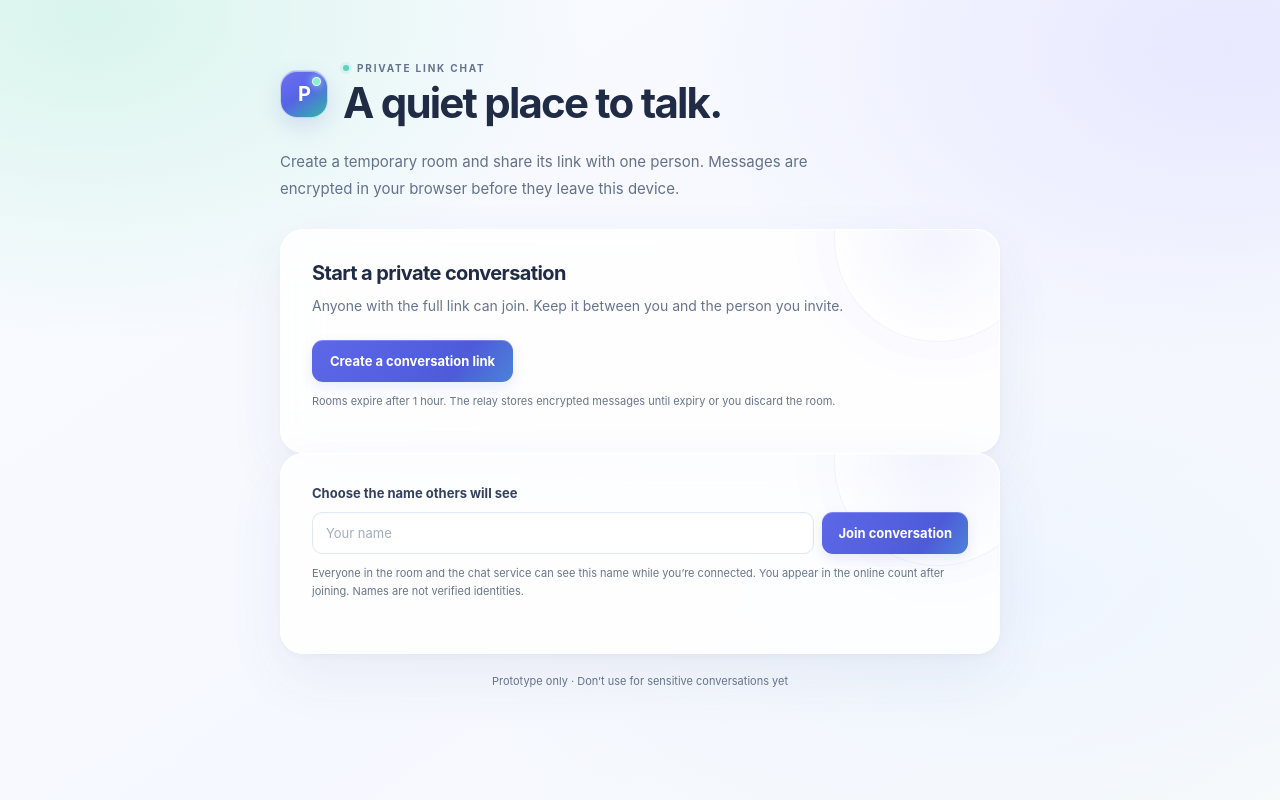
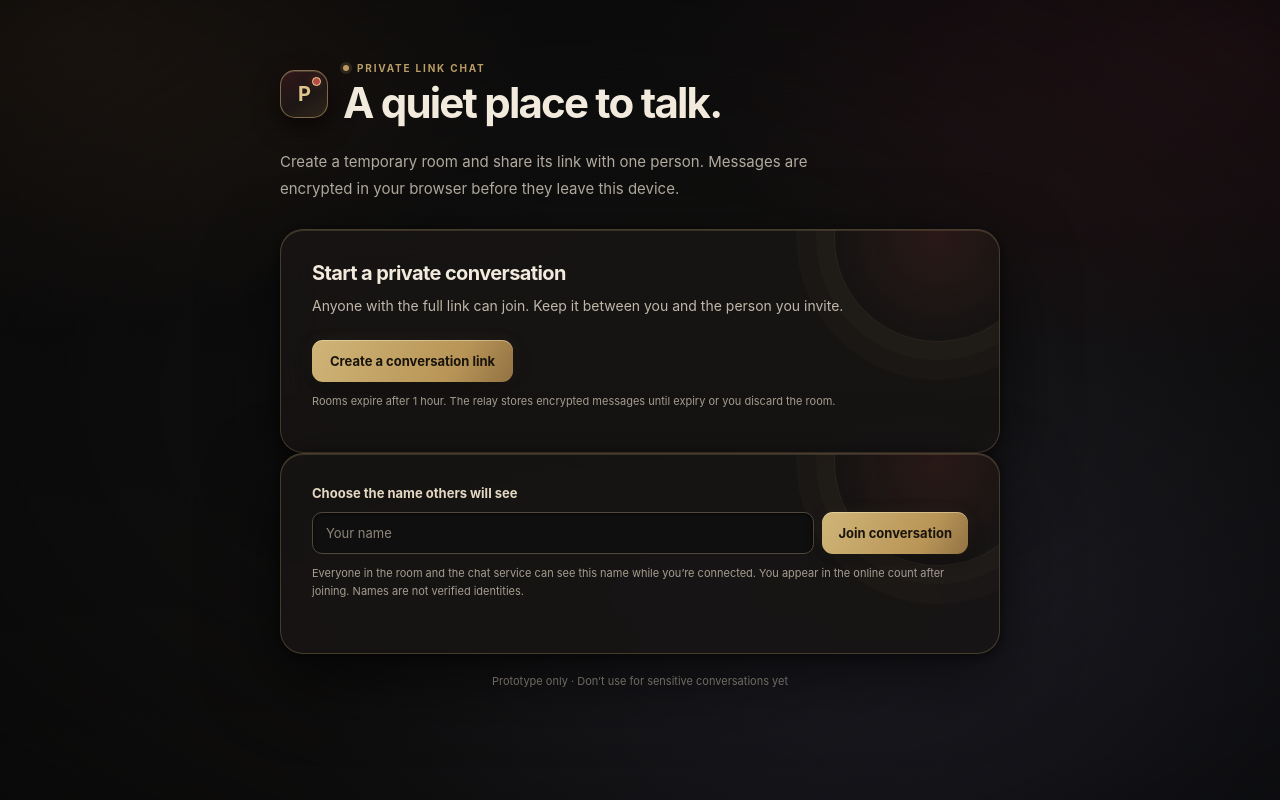
Before and after one commit to Aanif01/chatbot, a website: page web/index.html in a window 1280 px wide. Both pictures are taken after a click on the button "Create a conversation link". Drawn offline with Linux system fonts and the light colour scheme; no server answers.

Commit message:
Apply noir-inspired frontend theme

```diff
--- a/web/style.css
+++ b/web/style.css
@@ -1,18 +1,18 @@
 :root {
-  color-scheme: light;
+  color-scheme: dark;
   font-family: "Avenir Next", Inter, ui-sans-serif, system-ui, -apple-system, BlinkMacSystemFont, "Segoe UI", sans-serif;
   font-synthesis: none;
   text-rendering: optimizeLegibility;
   font-optical-sizing: auto;
-  --ink: #202b45;
-  --muted: #66748d;
-  --quiet: #68758c;
-  --accent: #545fe3;
-  --accent-deep: #404bc4;
-  --mint: #5ed0bd;
-  --line: #e4eaf4;
-  --surface: #ffffffd9;
-  --soft: #f4f7fc;
+  --ink: #f1eadd;
+  --muted: #c0b7a9;
+  --quiet: #a69d90;
+  --accent: #c7a66c;
+  --accent-deep: #94703f;
+  --mint: #bb9b62;
+  --line: #403830;
+  --surface: #171514ed;
+  --soft: #211e1b;
 }
 
 * { box-sizing: border-box; }
@@ -21,23 +21,25 @@ body {
   isolation: isolate;
   min-height: 100vh;
   margin: 0;
+  color: var(--ink);
   background:
-    radial-gradient(ellipse at 7% 2%, #d9f5ed 0, transparent 31rem),
-    radial-gradient(ellipse at 96% 6%, #e8e8ff 0, transparent 34rem),
-    radial-gradient(ellipse at 80% 74%, #eff5ff 0, transparent 36rem),
-    linear-gradient(145deg, #f9fbff, #f6f8ff 58%, #f7fbfa);
+    radial-gradient(ellipse at 5% 4%, #3b2a1b91 0, transparent 29rem),
+    radial-gradient(ellipse at 96% 5%, #3b172099 0, transparent 34rem),
+    radial-gradient(ellipse at 72% 83%, #202028 0, transparent 38rem),
+    linear-gradient(145deg, #0b0b0c, #11100f 55%, #101114);
 }
 body::before {
   position: fixed;
   z-index: -1;
   inset: 0;
-  background-image: radial-gradient(#aeb9d7 0.65px, transparent 0.65px);
-  background-size: 22px 22px;
-  opacity: .14;
+  background-image: repeating-linear-gradient(0deg, #ffffff08 0, #ffffff08 1px, transparent 1px, transparent 4px);
+  background-size: 100% 4px;
+  opacity: .22;
   pointer-events: none;
   content: "";
-  mask-image: linear-gradient(to bottom, #000 0%, transparent 82%);
+  mask-image: linear-gradient(to bottom, #000 0%, transparent 78%);
 }
+body::after { position: fixed; z-index: -1; inset: 0; background: radial-gradient(ellipse at center, transparent 36%, #0505068a 100%); pointer-events: none; content: ""; }
 .shell { width: min(720px, calc(100% - 36px)); margin: 0 auto; padding: 62px 0 36px; }
 header { display: flex; align-items: center; gap: 15px; }
 .mark {
@@ -47,14 +49,14 @@ header { display: flex; align-items: center; gap: 15px; }
   width: 48px;
   height: 48px;
   flex: 0 0 48px;
-  border: 1px solid #ffffffa8;
-  border-radius: 17px;
-  background: linear-gradient(145deg, #6c70f1 0%, #5664e6 48%, #31b8a6 100%);
-  color: white;
+  border: 1px solid #d0b77d85;
+  border-radius: 15px;
+  background: linear-gradient(145deg, #321619 0%, #1c1715 55%, #302519 100%);
+  color: #dfc58e;
   font-size: 20px;
   font-weight: 750;
   letter-spacing: -1px;
-  box-shadow: 0 9px 22px #5968d52b, inset 0 1px #ffffff80;
+  box-shadow: 0 9px 24px #0009, 0 0 24px #7f26231a, inset 0 1px #d9c18c38;
 }
 .mark::after {
   position: absolute;
@@ -62,10 +64,10 @@ header { display: flex; align-items: center; gap: 15px; }
   right: 6px;
   width: 7px;
   height: 7px;
-  border: 1px solid #ffffffc7;
+  border: 1px solid #ead29b;
   border-radius: 50%;
-  background: #87f0d8;
-  box-shadow: 0 0 9px #b7ffed;
+  background: #b44c43;
+  box-shadow: 0 0 9px #b44c4370;
   content: "";
 }
 h1, h2, p { margin-top: 0; }
@@ -74,22 +76,22 @@ h1, h2, p { margin-top: 0; }
   align-items: center;
   gap: 8px;
   margin: 0 0 5px;
-  color: #64728e;
+  color: #b99d67;
   font-size: 10px;
   font-weight: 750;
   letter-spacing: 1.8px;
 }
-.eyebrow::before { width: 6px; height: 6px; border-radius: 50%; background: var(--mint); box-shadow: 0 0 0 3px #5ed0bd24; content: ""; }
+.eyebrow::before { width: 6px; height: 6px; border-radius: 50%; background: var(--mint); box-shadow: 0 0 0 3px #bb9b622b; content: ""; }
 h1 { margin: 0; color: var(--ink); font-size: clamp(29px, 5.5vw, 42px); font-weight: 720; letter-spacing: -1.8px; line-height: 1.12; }
-.intro { max-width: 600px; margin: 22px 0 27px; color: #63718b; font-size: 15px; line-height: 1.8; }
+.intro { max-width: 600px; margin: 22px 0 27px; color: #b1aa9e; font-size: 15px; line-height: 1.8; }
 .card {
   position: relative;
   overflow: hidden;
   padding: 31px;
-  border: 1px solid #ffffff;
+  border: 1px solid #66563f9c;
   border-radius: 23px;
   background: var(--surface);
-  box-shadow: 0 22px 58px #34497612, 0 3px 10px #33466c09, inset 0 1px #ffffff;
+  box-shadow: 0 26px 72px #0009, 0 2px 12px #0008, inset 0 1px #d4bb8230;
   backdrop-filter: blur(18px);
   animation: card-in .42s cubic-bezier(.2,.8,.2,1) both;
 }
@@ -99,10 +101,10 @@ h1 { margin: 0; color: var(--ink); font-size: clamp(29px, 5.5vw, 42px); font-wei
   right: -42px;
   width: 205px;
   height: 205px;
-  border: 1px solid #848cf31a;
+  border: 1px solid #c7a66c1c;
   border-radius: 50%;
-  background: radial-gradient(circle, #bfc4ff2b 0%, #bfc4ff00 69%);
-  box-shadow: 0 0 0 18px #bfc4ff08, 0 0 0 38px #bfc4ff05;
+  background: radial-gradient(circle, #a23b3024 0%, #a23b3000 69%);
+  box-shadow: 0 0 0 18px #c7a66c08, 0 0 0 38px #c7a66c05;
   pointer-events: none;
   content: "";
 }
@@ -112,78 +114,78 @@ h1 { margin: 0; color: var(--ink); font-size: clamp(29px, 5.5vw, 42px); font-wei
 button {
   border: 0;
   border-radius: 11px;
-  background: linear-gradient(125deg, #5d68e9, #4e5bd9 72%, #4c83d8);
-  color: white;
+  background: linear-gradient(120deg, #d0b578, #b89557 70%, #937243);
+  color: #19140d;
   font: inherit;
   font-size: 13px;
   font-weight: 680;
   padding: 11px 16px;
   cursor: pointer;
-  box-shadow: 0 5px 13px #4e5fda20, inset 0 1px #ffffff38;
+  box-shadow: 0 5px 16px #0006, 0 0 14px #c8a36518, inset 0 1px #fff5d066;
   transition: transform .18s ease, box-shadow .18s ease, filter .18s ease;
 }
-button:hover { transform: translateY(-1px); filter: saturate(1.08); box-shadow: 0 8px 18px #4e5fda2d, inset 0 1px #ffffff38; }
+button:hover { transform: translateY(-1px); filter: brightness(1.08); box-shadow: 0 8px 20px #0008, 0 0 18px #c8a36530, inset 0 1px #fff5d088; }
 button:active { transform: translateY(0) scale(.985); }
-button:focus-visible, input:focus-visible, textarea:focus-visible { outline: 3px solid #8794f178; outline-offset: 2px; }
+button:focus-visible, input:focus-visible, textarea:focus-visible { outline: 3px solid #c7a66c99; outline-offset: 2px; }
 button:disabled { opacity: .62; cursor: wait; }
 #create { margin: 8px 0 11px; padding: 13px 18px; }
 .fine { color: var(--quiet) !important; font-size: 11px !important; line-height: 1.6 !important; }
 .hidden { display: none !important; }
 .identity { display: grid; gap: 11px; }
 .identity-actions { display: flex; justify-content: flex-end; }
-.identity label { color: #35415d; font-size: 13px; font-weight: 700; }
+.identity label { color: #e4d8c2; font-size: 13px; font-weight: 700; }
 .identity input {
   flex: 1;
   min-width: 0;
   padding: 12px 13px;
-  border: 1px solid #e0e6f2;
+  border: 1px solid #51483d;
   border-radius: 10px;
-  background: #ffffffc9;
+  background: #100f0fee;
   color: var(--ink);
   font: inherit;
   font-size: 13px;
-  box-shadow: inset 0 1px 2px #26345808;
+  box-shadow: inset 0 1px 3px #0009;
 }
-.identity input::placeholder { color: #a3aec1; }
-.participant-count { padding: 4px 9px; border: 1px solid #dcf1ec; border-radius: 999px; background: #e9f8f4; color: #397f72; font-size: 10px; font-weight: 700; letter-spacing: 0; white-space: nowrap; }
-.room-head { display: flex; align-items: center; justify-content: space-between; gap: 14px; margin: -31px -31px 0; padding: 23px 30px 19px; border-bottom: 1px solid #edf0f8; background: linear-gradient(112deg, #fcfdffed, #f2f5ffdd 68%, #f0fbf8e0); }
+.identity input::placeholder { color: #8e8578; }
+.participant-count { padding: 4px 9px; border: 1px solid #65553b; border-radius: 999px; background: #2a241b; color: #d3b875; font-size: 10px; font-weight: 700; letter-spacing: 0; white-space: nowrap; }
+.room-head { display: flex; align-items: center; justify-content: space-between; gap: 14px; margin: -31px -31px 0; padding: 23px 30px 19px; border-bottom: 1px solid #3b332a; background: linear-gradient(112deg, #211a18ed, #171515ee 68%, #211c17e8); }
 .room-head > div { min-width: 0; }
 .room-actions { display: flex; flex: 0 0 auto; gap: 7px; }
-.discard-confirm { display: flex; align-items: center; justify-content: space-between; gap: 14px; padding: 14px 0; border-bottom: 1px solid #edf0f8; }
-.discard-confirm p { margin: 0; color: #865d65; font-size: 12px; line-height: 1.5; }
+.discard-confirm { display: flex; align-items: center; justify-content: space-between; gap: 14px; padding: 14px 0; border-bottom: 1px solid #3b332a; }
+.discard-confirm p { margin: 0; color: #d19a91; font-size: 12px; line-height: 1.5; }
 .discard-confirm > div { display: flex; flex: 0 0 auto; gap: 7px; }
-.danger-action { background: linear-gradient(120deg, #df677b, #c94d67); box-shadow: 0 5px 13px #c94d6720; }
-.danger-action:hover { box-shadow: 0 8px 18px #c94d672b; }
+.danger-action { background: linear-gradient(120deg, #8f3037, #682026); color: #fff2e7; box-shadow: 0 5px 14px #0008, inset 0 1px #f4c6a638; }
+.danger-action:hover { box-shadow: 0 8px 18px #0009, 0 0 16px #8c242c40; }
 .room-head h2 { display: flex; align-items: center; gap: 9px; margin: 0 0 5px; font-size: 17px; }
-.room-head h2::before { width: 8px; height: 8px; border-radius: 50%; background: #55c5ad; box-shadow: 0 0 0 4px #55c5ad20, 0 0 12px #55c5ad55; content: ""; }
+.room-head h2::before { width: 8px; height: 8px; border-radius: 50%; background: #c8a86f; box-shadow: 0 0 0 4px #c8a86f20, 0 0 12px #c8a86f55; content: ""; }
 .room-head .fine { margin: 0; }
-.quiet { flex: 0 0 auto; border: 1px solid #e4e8f2; background: #ffffffc9; color: #67728c; padding: 9px 12px; box-shadow: 0 2px 5px #34497608; }
-.quiet:hover { border-color: #d9dff0; background: #fff; color: #4653b9; box-shadow: 0 5px 12px #34497612; }
-.quiet.danger:hover { border-color: #f0d7dd; color: #b84e61; }
-.share { margin: 18px 0; padding: 16px; border: 1px solid #e3eaf5; border-radius: 14px; background: linear-gradient(135deg, #f9fbff, #f4f8ff 58%, #f2fbf8); }
-.share label { display: block; margin-bottom: 8px; color: #43506e; font-size: 12px; font-weight: 700; }
+.quiet { flex: 0 0 auto; border: 1px solid #51463a; background: #191716; color: #d3c5ae; padding: 9px 12px; box-shadow: 0 2px 6px #0008; }
+.quiet:hover { border-color: #9b7e4d; background: #24201b; color: #ecd39b; box-shadow: 0 5px 14px #0009; }
+.quiet.danger:hover { border-color: #8b4241; color: #e1a29a; }
+.share { margin: 18px 0; padding: 16px; border: 1px solid #493f34; border-radius: 14px; background: linear-gradient(135deg, #1b1917, #191718 58%, #1b1b19); }
+.share label { display: block; margin-bottom: 8px; color: #e0d4bf; font-size: 12px; font-weight: 700; }
 .share-row { display: flex; gap: 8px; }
-.share input { width: 100%; min-width: 0; padding: 11px; border: 1px solid #e0e6f1; border-radius: 9px; background: #ffffffdc; color: #5b6881; font: 11px ui-monospace, SFMono-Regular, Menlo, monospace; }
+.share input { width: 100%; min-width: 0; padding: 11px; border: 1px solid #51483d; border-radius: 9px; background: #0e0d0c; color: #d1c4ad; font: 11px ui-monospace, SFMono-Regular, Menlo, monospace; }
 .share button { flex: 0 0 auto; padding: 9px 13px; }
 .share .fine { margin: 8px 0 0; }
-.messages { display: flex; min-height: 200px; max-height: 390px; flex-direction: column; gap: 11px; overflow: auto; margin-top: 15px; padding: 16px 8px; border: 1px solid #e9edf5; border-radius: 15px; background: linear-gradient(145deg, #fafbff, #f7f9ff 60%, #f6fbfa); scrollbar-color: #c9d1e4 transparent; scrollbar-width: thin; }
-.bubble { max-width: 82%; padding: 11px 13px; border: 1px solid #e9edf5; border-radius: 15px 15px 15px 5px; background: #fff; color: #303d58; font-size: 14px; line-height: 1.6; white-space: pre-wrap; overflow-wrap: anywhere; box-shadow: 0 4px 12px #3a4c740b; animation: bubble-in .22s ease-out both; }
-.bubble.mine { align-self: flex-end; border-color: #dce4ff; border-radius: 15px 15px 5px 15px; background: linear-gradient(145deg, #edf0ff, #f0f8ff); }
-.bubble .who { margin-bottom: 4px; color: #68758c; font-size: 10px; font-weight: 700; letter-spacing: .2px; }
-.reply-quote { display: grid; gap: 2px; margin: 0 0 7px; padding: 7px 9px; border-left: 2px solid #7a83e8; border-radius: 0 7px 7px 0; background: #f3f5ff; color: #596680; font-size: 11px; }
-.reply-quote strong { color: #4f5bb7; font-size: 10px; }
+.messages { display: flex; min-height: 200px; max-height: 390px; flex-direction: column; gap: 11px; overflow: auto; margin-top: 15px; padding: 16px 8px; border: 1px solid #3d3730; border-radius: 15px; background: linear-gradient(145deg, #121212, #171619 60%, #151716); scrollbar-color: #66583f transparent; scrollbar-width: thin; }
+.bubble { max-width: 82%; padding: 11px 13px; border: 1px solid #403b35; border-radius: 15px 15px 15px 5px; background: #211f1d; color: #e9e3d8; font-size: 14px; line-height: 1.6; white-space: pre-wrap; overflow-wrap: anywhere; box-shadow: 0 5px 14px #0008; animation: bubble-in .22s ease-out both; }
+.bubble.mine { align-self: flex-end; border-color: #675336; border-radius: 15px 15px 5px 15px; background: linear-gradient(145deg, #30271c, #29221c); }
+.bubble .who { margin-bottom: 4px; color: #c3aa78; font-size: 10px; font-weight: 700; letter-spacing: .2px; }
+.reply-quote { display: grid; gap: 2px; margin: 0 0 7px; padding: 7px 9px; border-left: 2px solid #ae8d53; border-radius: 0 7px 7px 0; background: #171513; color: #c0b6a7; font-size: 11px; }
+.reply-quote strong { color: #d0b476; font-size: 10px; }
 .reply-quote span { overflow: hidden; text-overflow: ellipsis; white-space: nowrap; }
-.reply-message { display: block; margin: 7px 0 -3px auto; padding: 5px 8px; border: 1px solid #e1e6f2; border-radius: 8px; background: #ffffff80; color: #64718c; font-size: 10px; box-shadow: none; }
-.reply-message:hover { border-color: #ccd3f2; background: #fff; color: #4d59c7; box-shadow: none; }
-.replying-to { display: flex; align-items: center; justify-content: space-between; gap: 10px; margin-top: 13px; padding: 10px 12px; border: 1px solid #dfe6fa; border-left: 3px solid #6875e4; border-radius: 10px; background: linear-gradient(110deg, #f5f6ff, #f4f9ff); color: #596680; font-size: 11px; }
+.reply-message { display: block; margin: 7px 0 -3px auto; padding: 5px 8px; border: 1px solid #4f473c; border-radius: 8px; background: #151412; color: #c5b48e; font-size: 10px; box-shadow: none; }
+.reply-message:hover { border-color: #a38756; background: #211d17; color: #efd399; box-shadow: none; }
+.replying-to { display: flex; align-items: center; justify-content: space-between; gap: 10px; margin-top: 13px; padding: 10px 12px; border: 1px solid #514433; border-left: 3px solid #b28d51; border-radius: 10px; background: linear-gradient(110deg, #211b16, #191819); color: #c5b9a5; font-size: 11px; }
 .replying-to > div { display: grid; min-width: 0; gap: 2px; }
-.replying-to strong { color: #4653b5; }
+.replying-to strong { color: #dbbd80; }
 .replying-to span { overflow: hidden; text-overflow: ellipsis; white-space: nowrap; }
 .replying-to button { padding: 6px 9px; }
 .composer { display: flex; align-items: end; gap: 9px; margin-top: 14px; }
-.composer textarea { flex: 1; min-height: 47px; max-height: 140px; resize: vertical; padding: 12px 13px; border: 1px solid #e0e6f1; border-radius: 11px; background: #ffffffc9; color: var(--ink); font: inherit; font-size: 13px; box-shadow: inset 0 1px 2px #26345808; }
-.composer textarea::placeholder { color: #9aa6bb; }
-.foot { margin: 19px 0 0; color: #68758c; font-size: 11px; text-align: center; }
+.composer textarea { flex: 1; min-height: 47px; max-height: 140px; resize: vertical; padding: 12px 13px; border: 1px solid #51483d; border-radius: 11px; background: #11100f; color: var(--ink); font: inherit; font-size: 13px; box-shadow: inset 0 1px 3px #0009; }
+.composer textarea::placeholder { color: #928a7d; }
+.foot { margin: 19px 0 0; color: #9d9589; font-size: 11px; text-align: center; }
 @keyframes card-in { from { opacity: 0; transform: translateY(7px) scale(.995); } to { opacity: 1; transform: translateY(0) scale(1); } }
 @keyframes bubble-in { from { opacity: 0; transform: translateY(4px); } to { opacity: 1; transform: translateY(0); } }
 @media (max-width: 540px) {
```
Also changed, not shown: web/index.html (+2 -2 lines).
